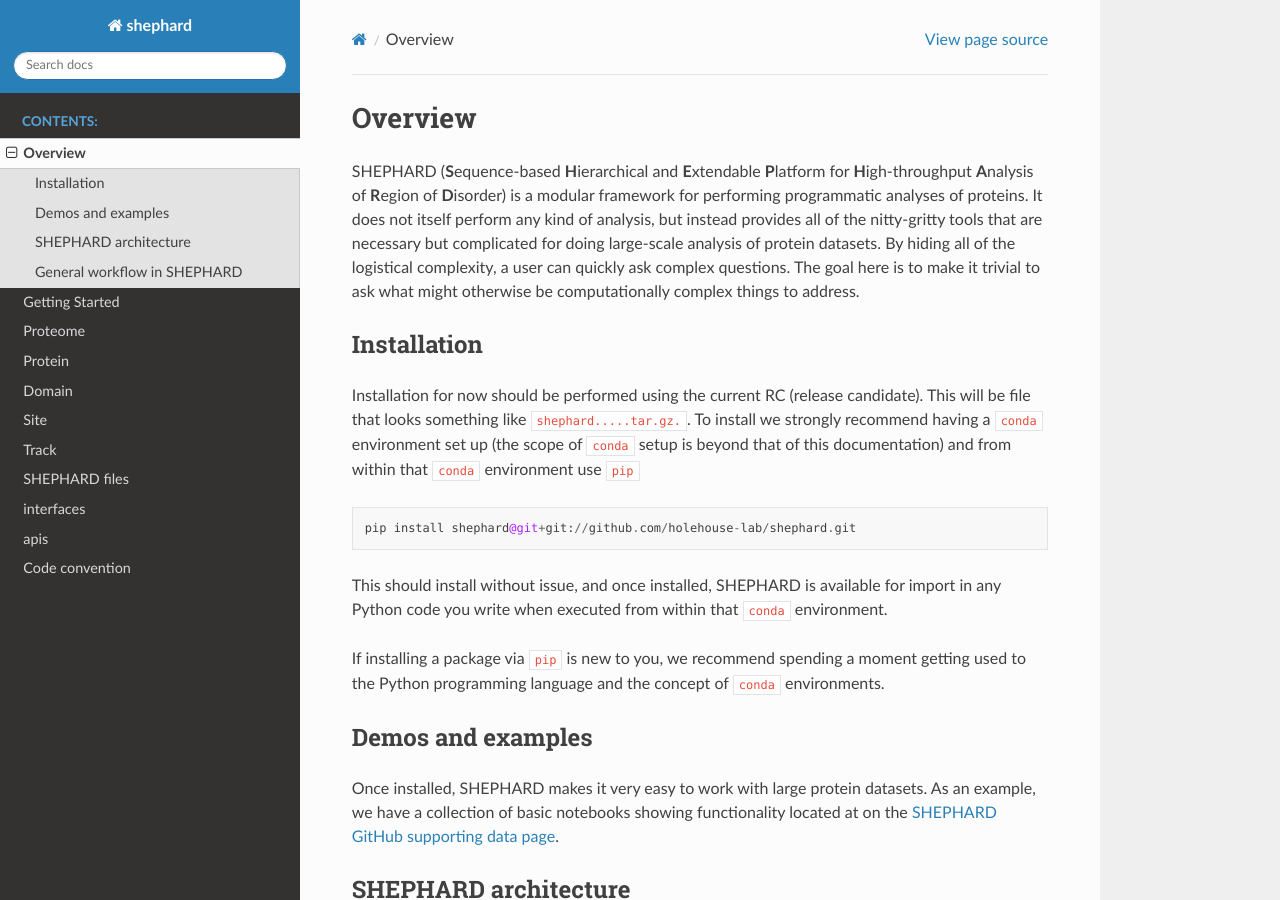
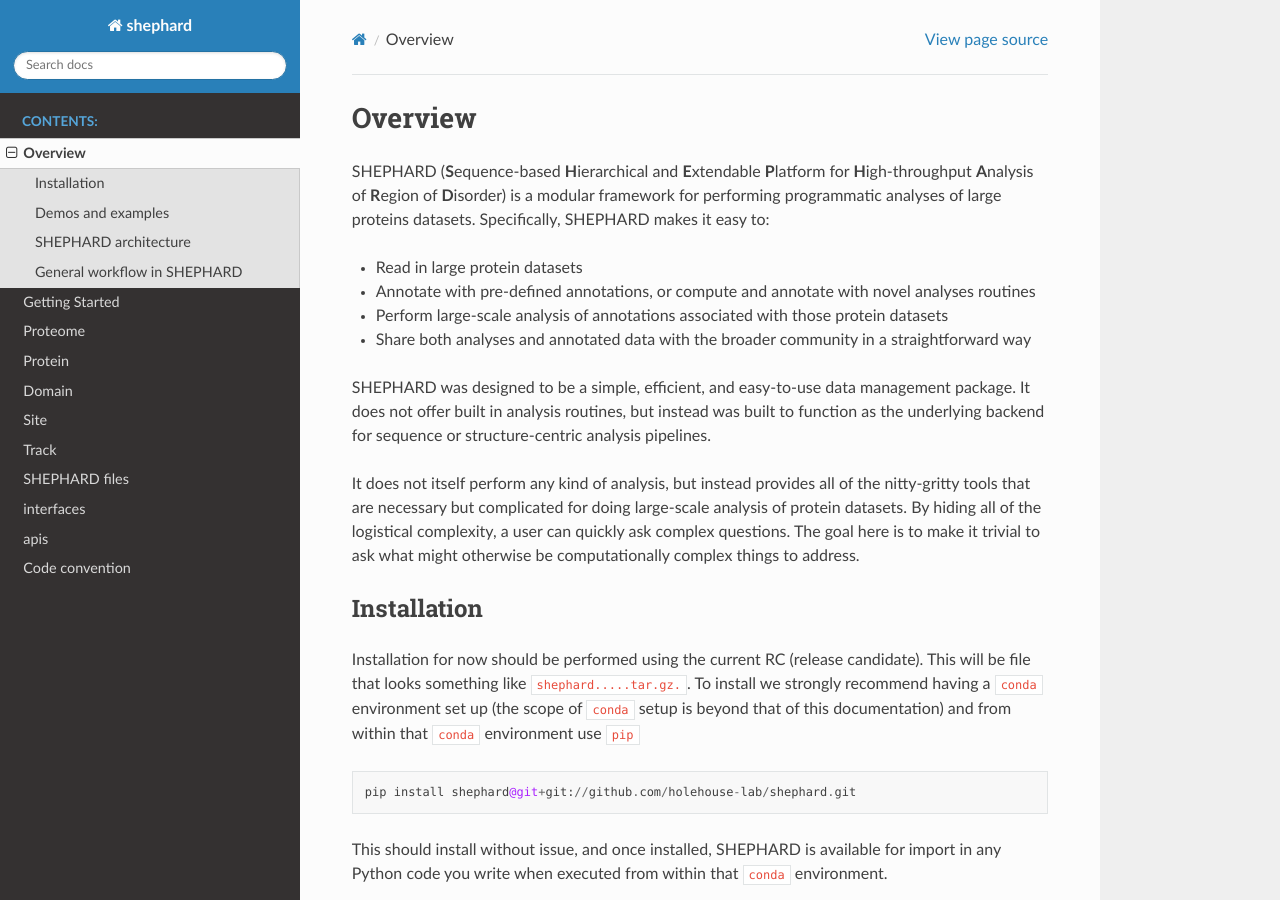
Before and after one commit to holehouse-lab/shephard, a Sphinx documentation site: the page built from docs/overview.rst, in a window 1280 px wide and 900 px high. Built offline with Sphinx 7.4.7 and the Read the Docs theme 2.0.0, drawn with Linux system fonts in a browser that asks for light colours; the version number could not be read and is left out.

Commit message:
Small docs uodate

```diff
--- a/docs/overview.rst
+++ b/docs/overview.rst
@@ -1,7 +1,18 @@
 Overview
 ===============
 
-SHEPHARD (**S**\equence-based **H**\ierarchical and **E**\xtendable **P**\latform for **H**\igh-throughput **A**\nalysis of **R**\egion of **D**\isorder) is a modular framework for performing programmatic analyses of proteins. It does not itself perform any kind of analysis, but instead provides all of the nitty-gritty tools that are necessary but complicated for doing large-scale analysis of protein datasets. By hiding all of the logistical complexity, a user can quickly ask complex questions. The goal here is to make it trivial to ask what might otherwise be computationally complex things to address.
+SHEPHARD (**S**\equence-based **H**\ierarchical and **E**\xtendable **P**\latform for **H**\igh-throughput **A**\nalysis of **R**\egion of **D**\isorder) is a modular framework for performing programmatic analyses of large proteins datasets. Specifically, SHEPHARD makes it easy to:
+
+* Read in large protein datasets
+* Annotate with pre-defined annotations, or compute and annotate with novel analyses routines
+* Perform large-scale analysis of annotations associated with those protein datasets
+* Share both analyses and annotated data with the broader community in a straightforward way
+
+SHEPHARD was designed to be a simple, efficient, and easy-to-use data management package. It does not offer built in analysis routines, but instead was built to function as the underlying backend for sequence or structure-centric analysis pipelines.
+
+
+
+It does not itself perform any kind of analysis, but instead provides all of the nitty-gritty tools that are necessary but complicated for doing large-scale analysis of protein datasets. By hiding all of the logistical complexity, a user can quickly ask complex questions. The goal here is to make it trivial to ask what might otherwise be computationally complex things to address.
 
 
 
```
